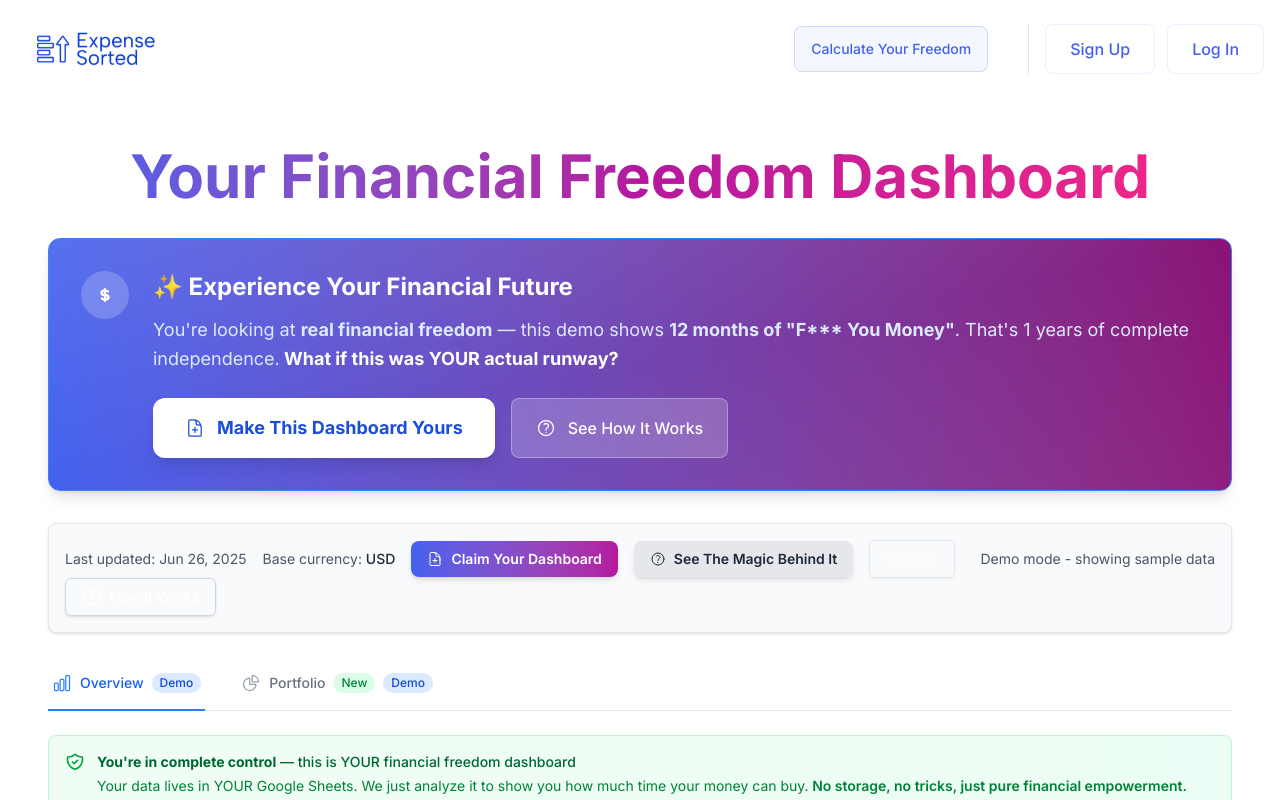
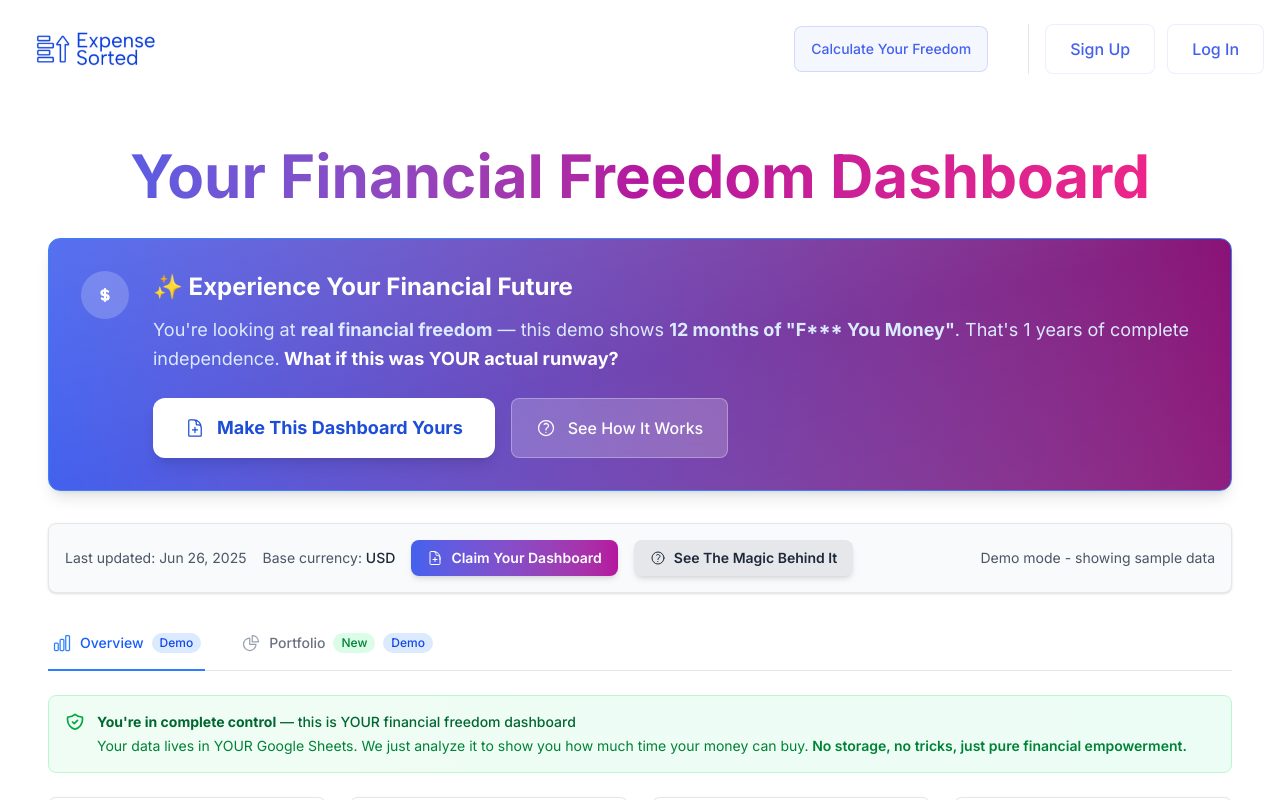
Before and after one commit to fstrauf/txApp, a Next.js app: page /personal-finance in a window 1280 px wide. Shown: the top 800 px of the page. Built offline with nearby package versions, Linux system fonts and the light colour scheme; no server answers.

Commit message:
remove redundant buttons

```diff
--- a/src/app/personal-finance/components/dashboard/DashboardControls.tsx
+++ b/src/app/personal-finance/components/dashboard/DashboardControls.tsx
@@ -80,14 +80,6 @@ export const DashboardControls: React.FC<DashboardControlsProps> = ({
             <QuestionMarkCircleIcon className="h-4 w-4" />
             See The Magic Behind It
           </button>
-
-          <Button
-            onClick={onManualRefresh}
-            disabled={status !== 'authenticated'}
-            className="flex items-center gap-2 bg-transparent border border-gray-300 text-gray-700 hover:bg-gray-100 px-3 py-1.5 text-sm"
-          >
-            Refresh
-          </Button>
         </div>
 
         <div className='flex flex-col sm:flex-row items-start sm:items-center gap-2'>
@@ -128,14 +120,6 @@ export const DashboardControls: React.FC<DashboardControlsProps> = ({
           </Button>
         )}
 
-        <Button
-          onClick={onHowItWorksClick}
-          className="bg-transparent border border-gray-300 text-gray-700 hover:bg-gray-100 px-3 py-1.5 text-sm"
-        >
-          <QuestionMarkCircleIcon className="h-5 w-5 mr-2" />
-          How It Works
-        </Button>
-
         {showMonthlyReminder && (
            <Button
             onClick={onSetMonthlyReminder}
```
